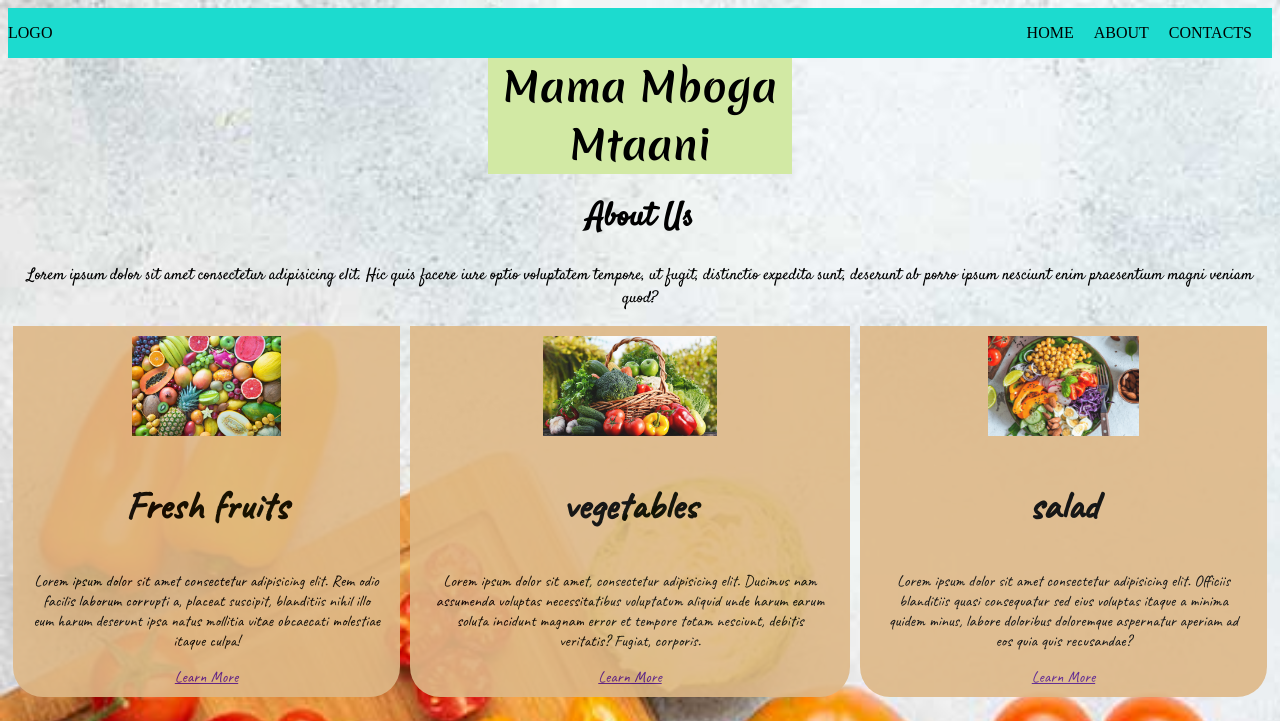
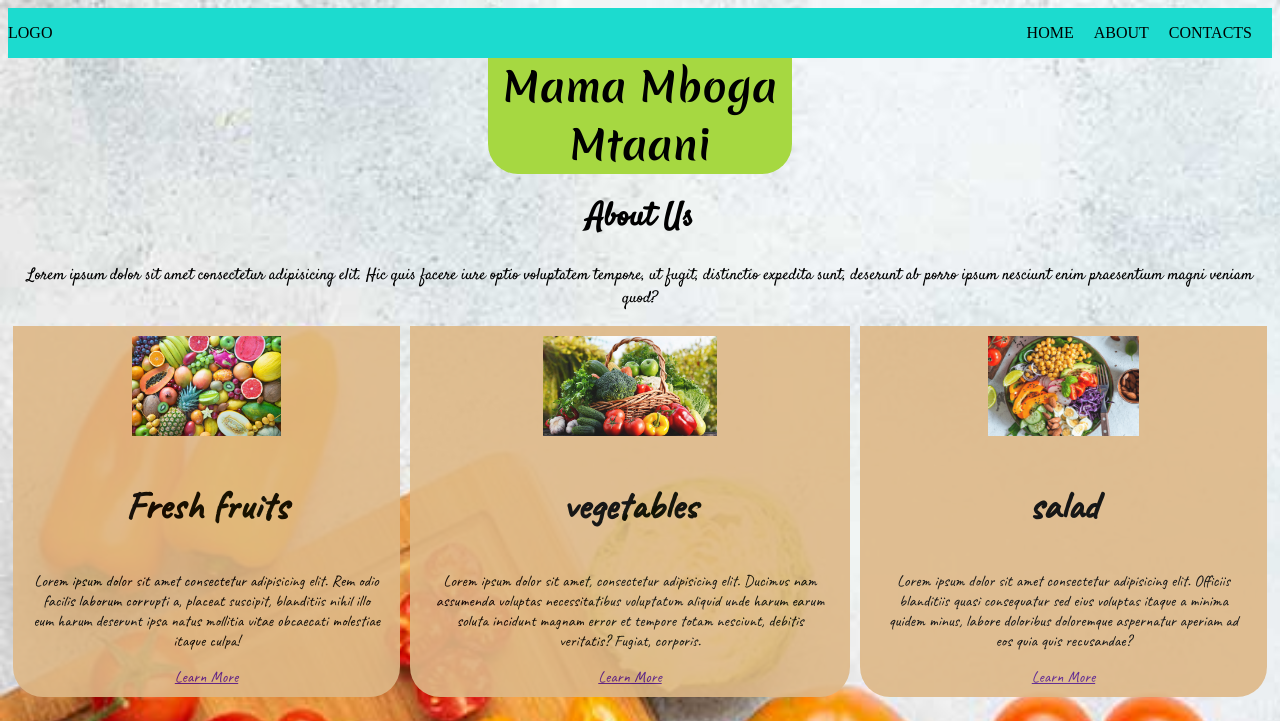
Before and after one commit to ObadiaH123/Catch-Up, a plain HTML site: page index.html in a window 1280 px wide. Shown: the top 721 px of the page. Drawn offline with Linux system fonts and the light colour scheme.

Commit message:
commit to main

```diff
--- a/style.css
+++ b/style.css
@@ -59,8 +59,9 @@ margin-right: auto;
 }
 
 #header{
-    background-color: rgb(210, 233, 164);
+    background-color: rgb(166, 216, 65);
     margin-left: 38%;
+    border-radius: 0 0 30px 30px;
     margin-right: 38%;
 }
 
@@ -70,7 +71,6 @@ margin-right: auto;
     margin-left: 40%;
     margin: auto;
     font-size: 40px;
-
 }
 
 h3{
@@ -85,7 +85,7 @@ margin-bottom:auto;
 /* margin: 20px;; */
 height: auto;
 font-family: 'Pacifico', cursive;
-
+opacity: 0.9;
 }
 .down{
     display: flex;
```
